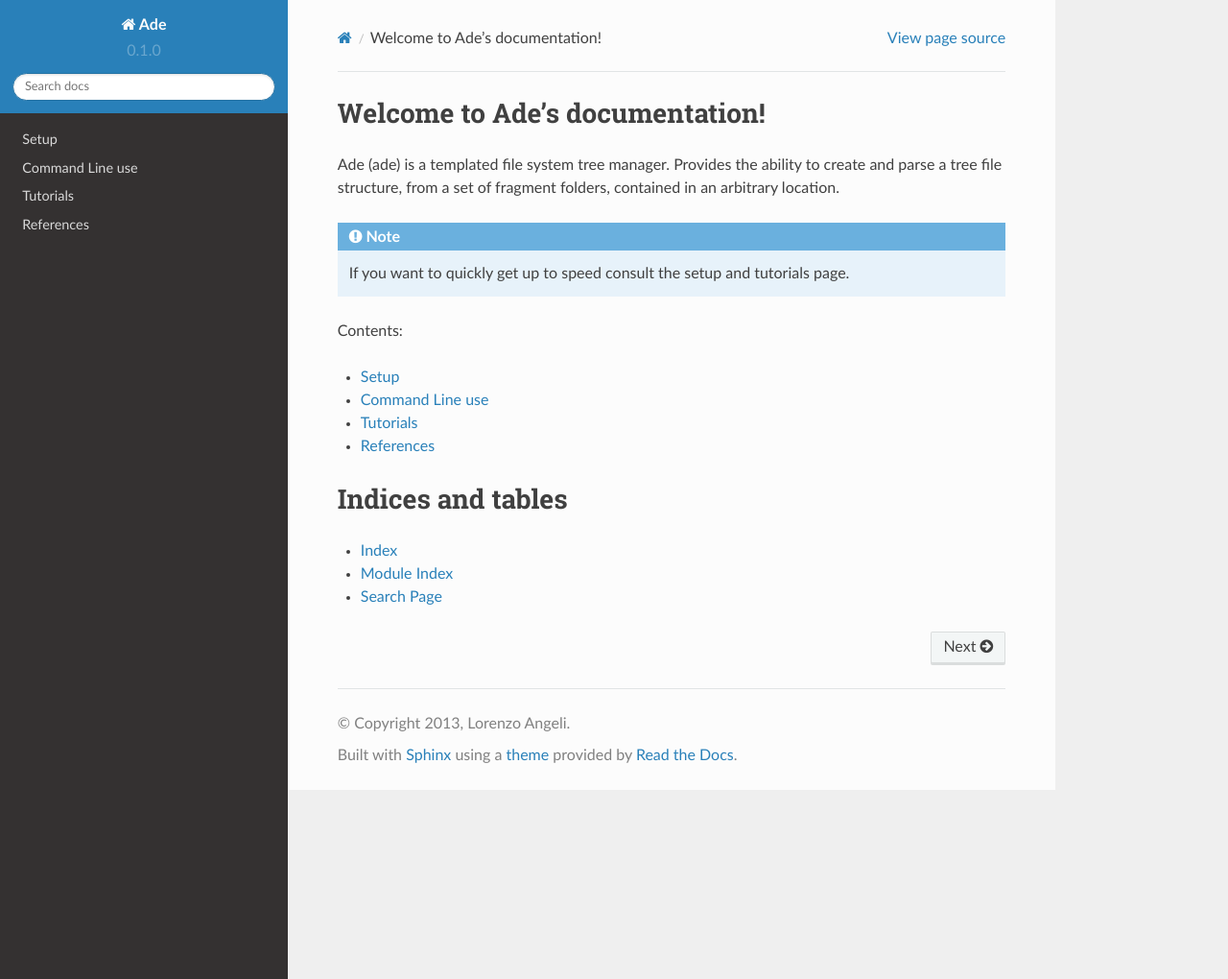
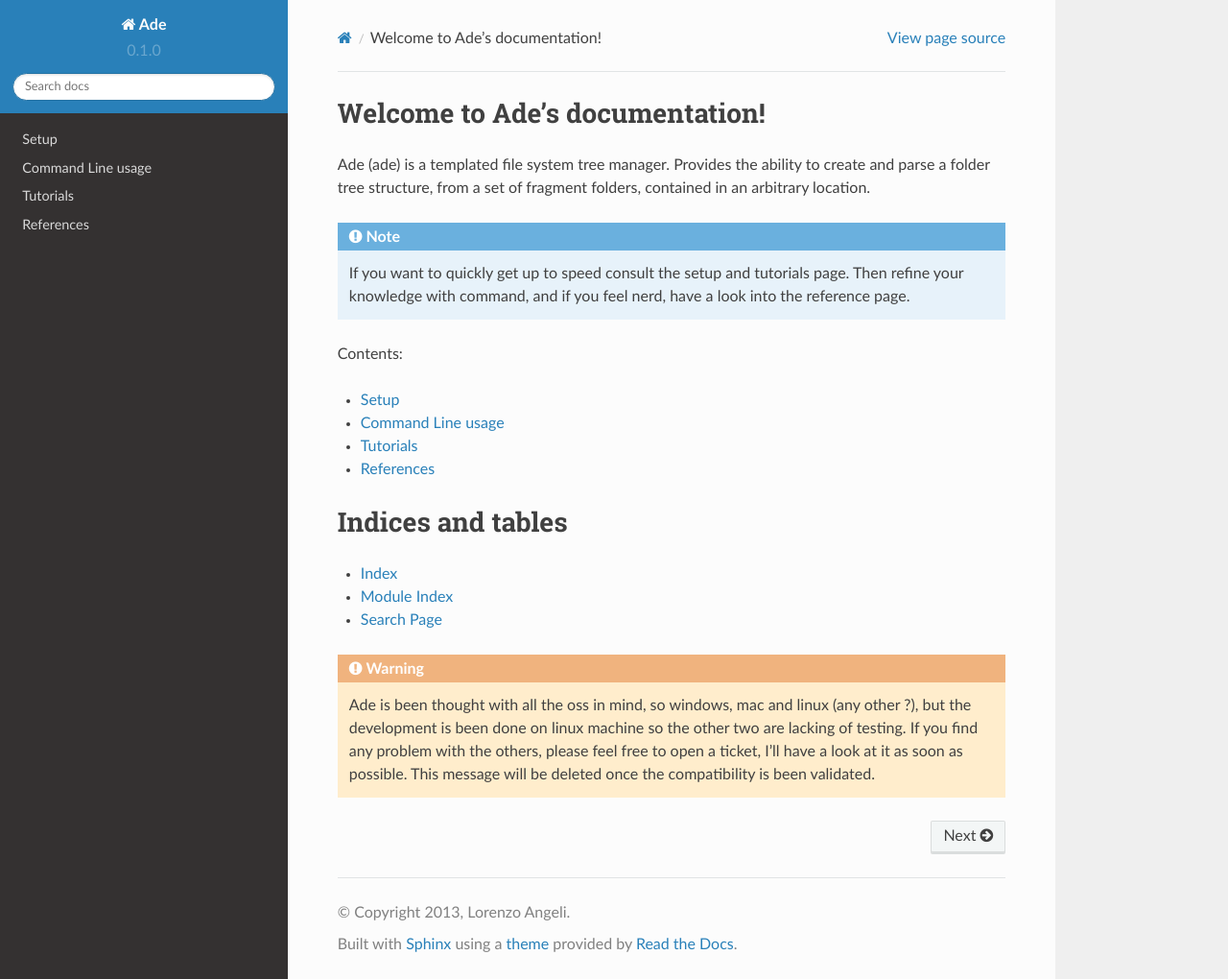
Before and after one commit to EfestoLab/ade, a Sphinx documentation site: the page built from docs/source/index.rst, in a window 1280 px wide and 1020 px high. Shown: the whole window at 96% size. Built offline with Sphinx 7.4.7 and the Read the Docs theme 2.0.0, drawn with Linux system fonts in a browser that asks for light colours.

```diff
--- a/docs/source/index.rst
+++ b/docs/source/index.rst
@@ -7,11 +7,12 @@ Welcome to Ade's documentation!
 ===============================
 
 Ade (ade) is a templated file system tree manager.
-Provides the ability to create and parse a tree file structure,
+Provides the ability to create and parse a folder tree structure,
 from a set of fragment folders, contained in an arbitrary location.
 
 .. note::
    If you want to quickly get up to speed consult the setup and tutorials page.
+   Then refine your knowledge with command, and if you feel nerd, have a look into the reference page.
 
 Contents:
 
@@ -29,3 +30,6 @@ Indices and tables
 * :ref:`genindex`
 * :ref:`modindex`
 * :ref:`search`
+
+.. warning::
+    Ade is been thought with all the oss in mind, so windows, mac and linux (any other ?), but the development is been done on linux machine so the other two are lacking of testing. If you find any problem with the others, please feel free to open a ticket, I'll have a look at it as soon as possible. This message will be deleted once the compatibility is been validated.
--- a/docs/source/tutorials/index.rst
+++ b/docs/source/tutorials/index.rst
@@ -1,8 +1,7 @@
 Tutorials
 =========
 
-Hi , in here you will find some examples on how to use ade from command line and api. I suggest to start from how to create a folder and then see how to parse.
-
+Hi , in here you will find some examples on how to use ade from command line. I suggest to start from how to create a folder and then see how to parse it back. If you want to know more about the flags please refer to the command documentation.
 
 .. toctree::
    :maxdepth: 1
```
Also changed, not shown: docs/source/command/index.rst (+3 -6 lines), 2 other files.
